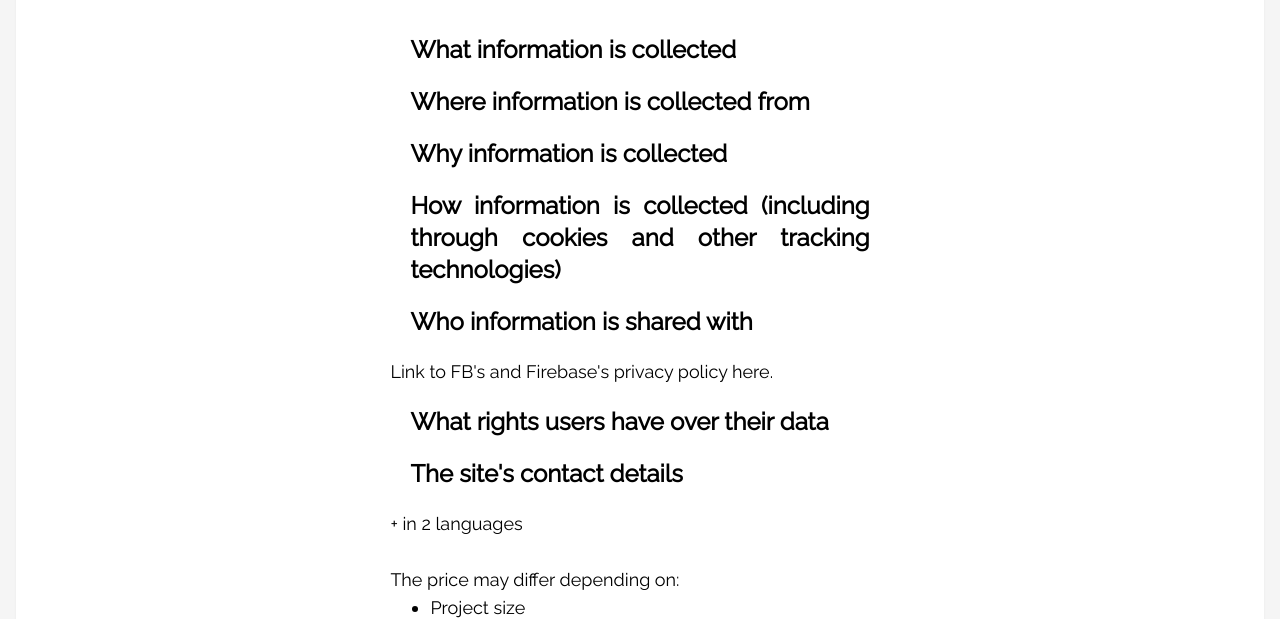
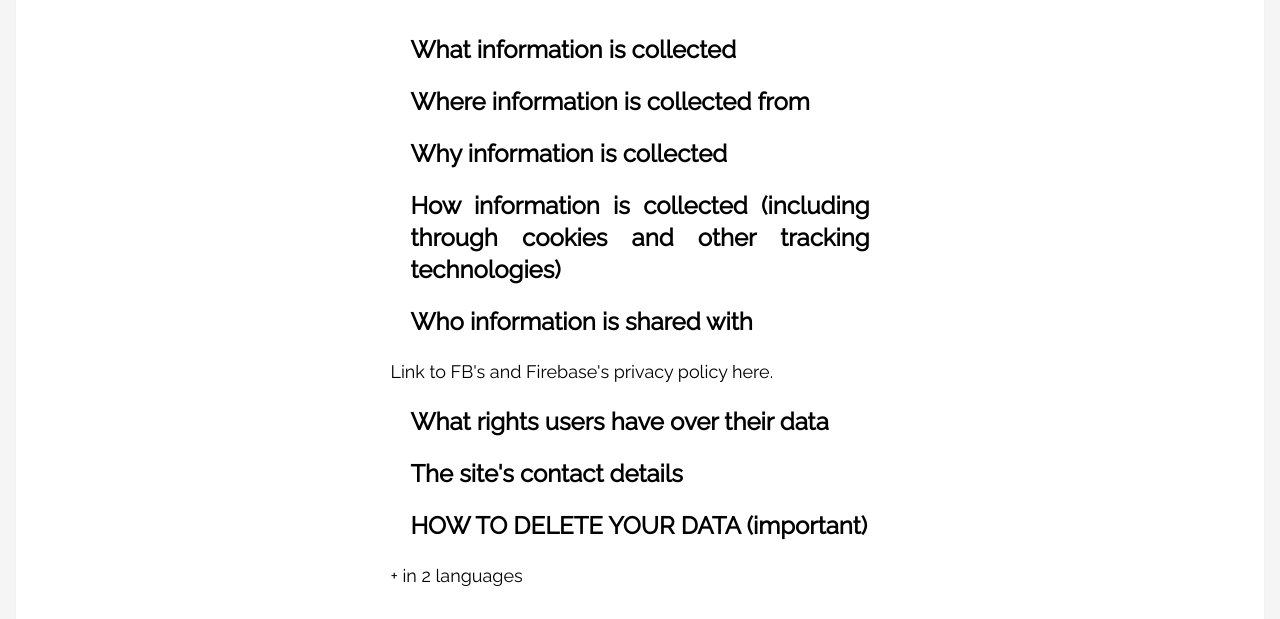
Before and after one commit to parlour-dev/parlour-development-website, a Gatsby site: page /privacy-policy in a window 1280 px wide. Shown: the part 266-885 px from the top of the page. Built offline with nearby package versions, Linux system fonts and the light colour scheme; Gatsby itself is replaced by a stand-in of ours.

Commit message:
Addition do privacy policy stub.

```diff
--- a/src/pages/privacy-policy.tsx
+++ b/src/pages/privacy-policy.tsx
@@ -42,6 +42,9 @@ const PrivacyPolicy = () => {
 							What rights users have over their data
 						</p>
 						<p className="text-2xl font-bold m-5">The site's contact details</p>
+                        <p className="text-2xl font-bold m-5">
+							HOW TO DELETE YOUR DATA (important)
+						</p>
 						+ in 2 languages
 						<br />
 						<br />
```
